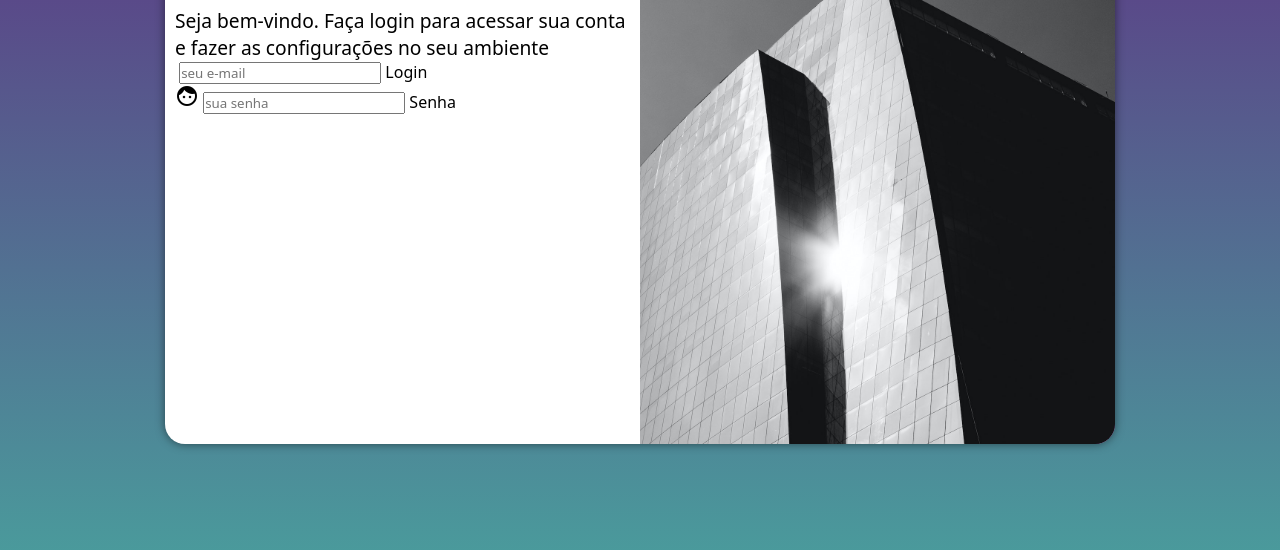
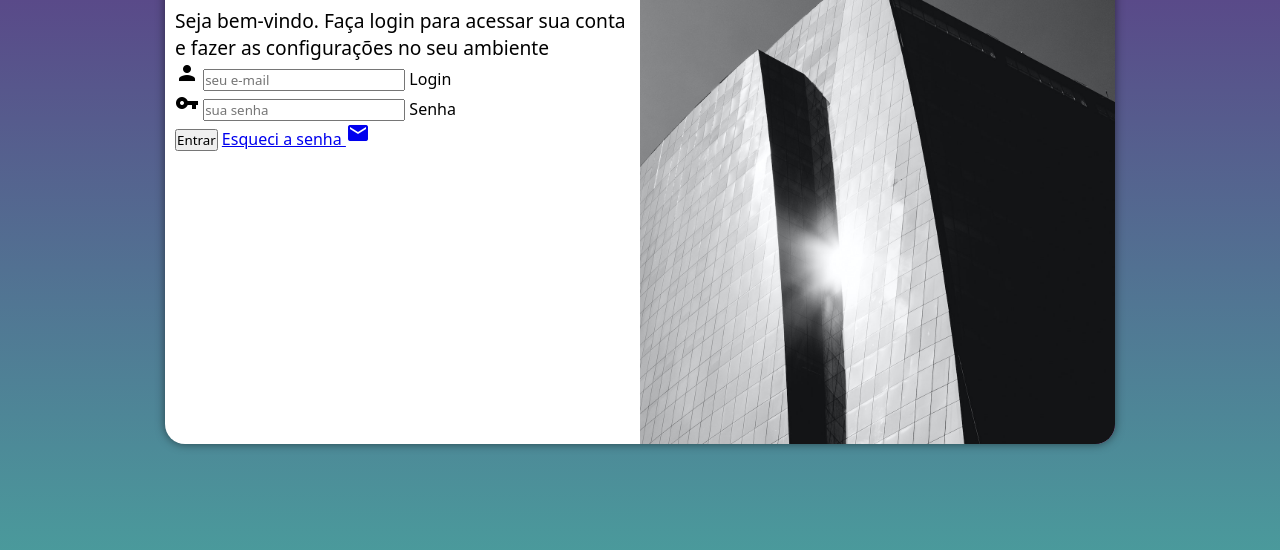
Before and after one commit to matheushnascimento/projeto-login, a plain HTML site: page index.html in a window 1280 px wide. Shown: the part 206-756 px from the top of the page. Drawn offline with Linux system fonts and the light colour scheme.

Commit message:
Adicionei o formulário

```diff
--- a/index.html
+++ b/index.html
@@ -18,18 +18,22 @@
 			<div id="form">
 				<h1>Login</h1>
 				<p>Seja bem-vindo. Faça login para acessar sua conta e fazer as configurações no seu ambiente</p>
-				<form action="login.php" method="post">
+				<form action="login.php" method="post" autocomplete="on">
 					<div class="campo">
-						<i class="material-icons"></i>
-						<input type="email" name="login" id="ilogin" placeholder="seu e-mail">
+						<i class="material-icons">person</i>
+						<input type="email" name="login" id="ilogin" placeholder="seu e-mail" autocapitalize="email" required maxlength="30">
 						<label for="ilogin">Login</label>
 					</div>
 
 					<div class="campo">
-						<i class="material-icons">face</i>
-						<input type="password" name="senha" id="isenha" placeholder="sua senha">
+						<i class="material-icons">vpn_key</i>
+						<input type="password" name="senha" id="isenha" placeholder="sua senha" autocapitalize="current-password" required minlength="8" maxlength="20">
 						<label for="isenha">Senha</label>
 					</div>
+					<input type="submit" value="Entrar">
+					<a href="esqueci.html">
+						Esqueci a senha <i class="material-icons">mail</i>
+					</a>
 				</form>
 			</div>
 		</section>
```
